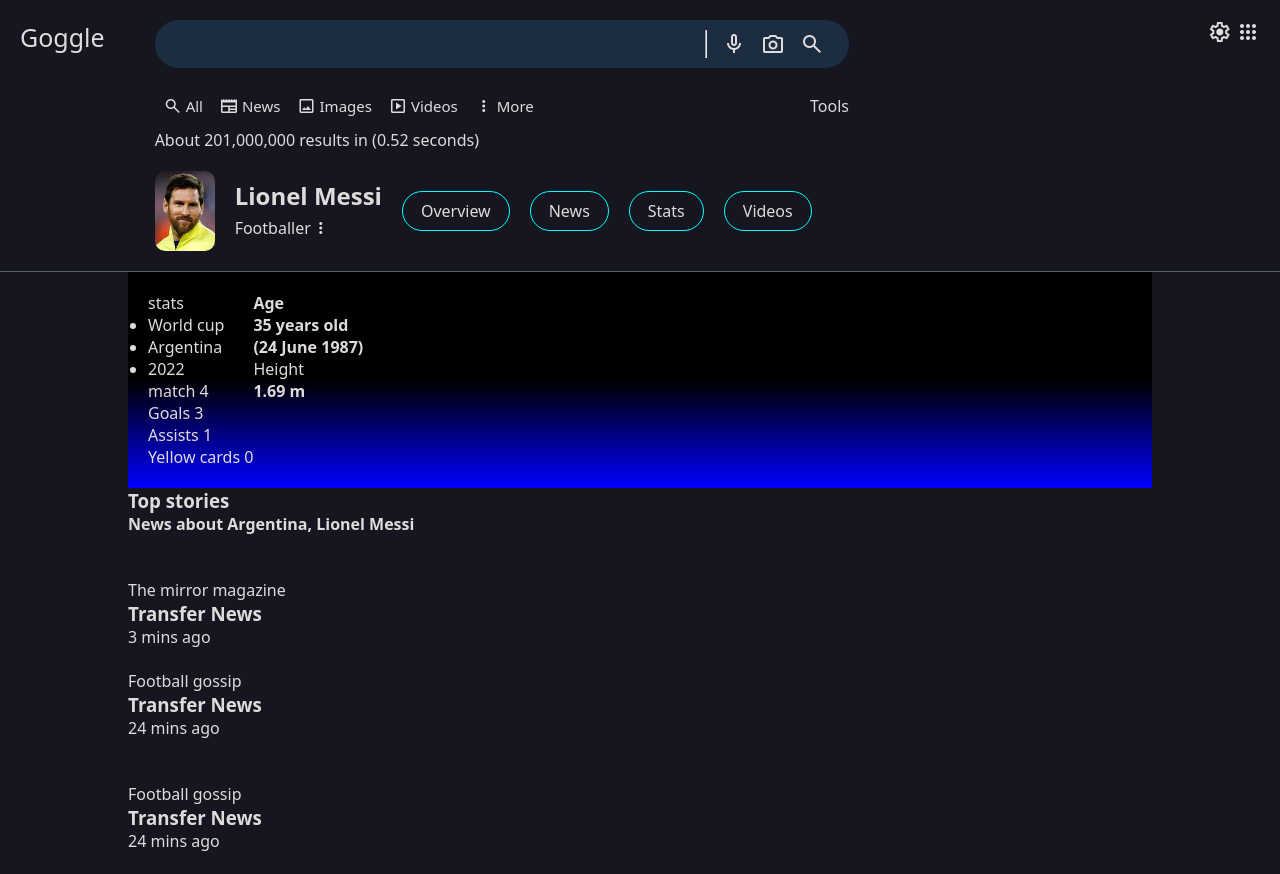
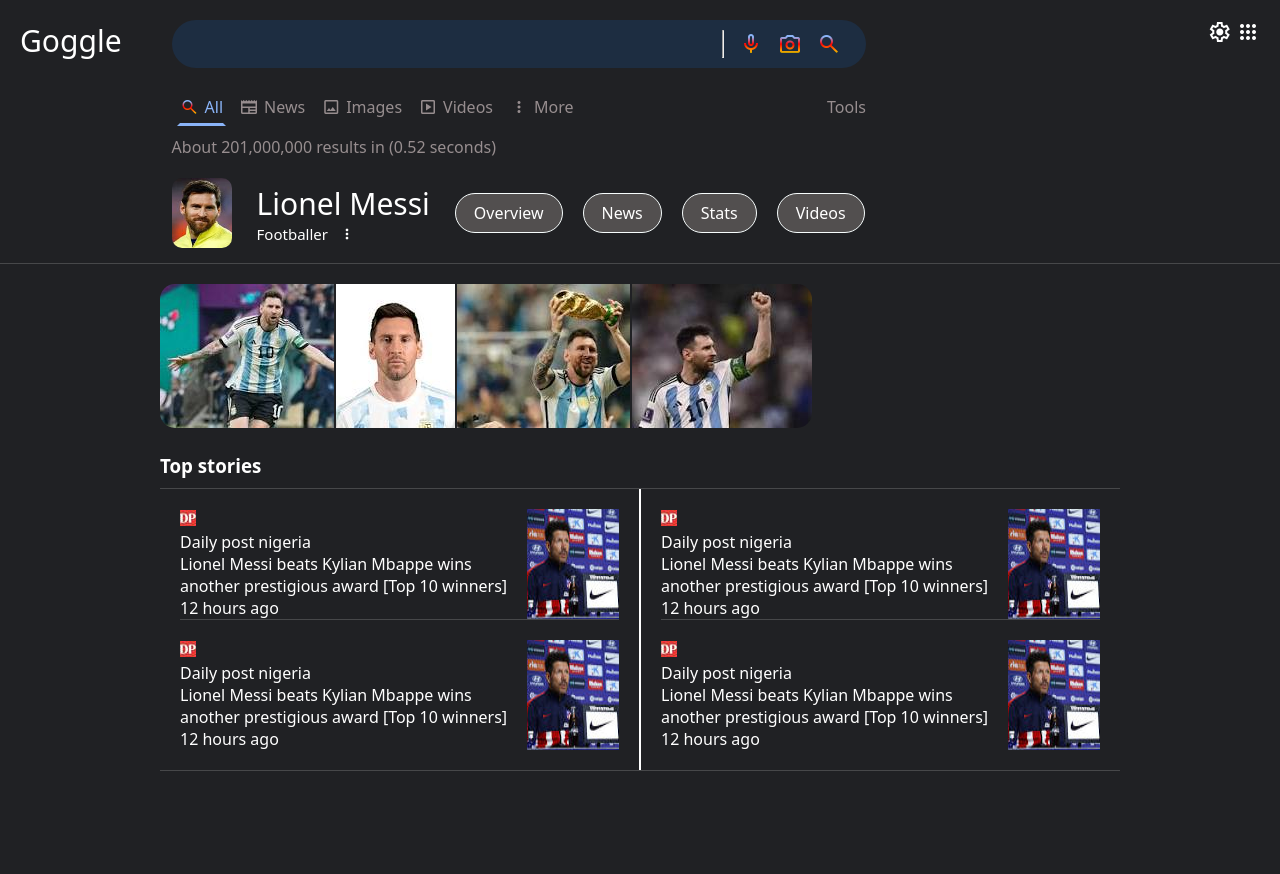
Before and after one commit to Jybium/stutern-google-search, a plain HTML site: page index.html in a window 1280 px wide. After the commit the page ends 800 px from the top, so only its background shows below. Drawn offline with nearby package versions, Linux system fonts and the light colour scheme.

Commit message:
added story section

```diff
--- a/index.html
+++ b/index.html
@@ -32,29 +32,21 @@
           <div class="navigate">
             <div class="option">
               <a href="" class="active"
-                ><span class="material-symbols-outlined"
-                  >search <span class="word">All</span></span
-                ></a
+                ><span class="material-symbols-outlined actives">search</span>
+                All</a
               >
               <a href=""
-                ><span class="material-symbols-outlined"
-                  >newspaper <span class="word">News</span></span
-                >
+                ><span class="material-symbols-outlined">newspaper </span>
+                News
               </a>
               <a href=""
-                ><span class="material-symbols-outlined"
-                  >image <span class="word">Images</span></span
-                ></a
+                ><span class="material-symbols-outlined">image </span>Images</a
               >
               <a href=""
-                ><span class="material-symbols-outlined"
-                  >slideshow <span class="word">Videos</span></span
-                >
+                ><span class="material-symbols-outlined">slideshow </span>Videos
               </a>
               <a href=""
-                ><span class="material-symbols-outlined"
-                  >more_vert<span class="word">More</span></span
-                >
+                ><span class="material-symbols-outlined">more_vert</span>More
               </a>
             </div>
             <div><p>Tools</p></div>
@@ -63,13 +55,11 @@
             <p>About 201,000,000 results in (0.52 seconds)</p>
             <div class="about">
               <img src="messi1.jfif" alt="" />
-              <div>
-                <h2>Lionel Messi</h2>
+              <div class="abouts">
+                <p style="font-size: 30px">Lionel Messi</p>
                 <div class="more-about">
                   <p>Footballer</p>
-                  <div>
-                    <span class="material-symbols-outlined">more_vert</span>
-                  </div>
+                  <span class="material-symbols-outlined">more_vert</span>
                 </div>
               </div>
               <div class="more-abouts more-about">
@@ -86,103 +76,91 @@
       </div>
     </header>
     <main>
-      <section class="info">
-        <div>
-          <div></div>
-          <div></div>
-          <div></div>
-        </div>
-        <div>
-          <div>
-            <p>stats</p>
-            <ul>
-              <li>World cup</li>
-              <li>Argentina</li>
-              <li>2022</li>
-            </ul>
+      <section>
+        <div class="images">
+          <div class="image1">
+            <a href=""><img src="messi2.jfif" alt="" /></a>
           </div>
           <div>
-            <div>match <span>4</span></div>
-            <div>Goals <span>3</span></div>
-            <div>Assists <span>1</span></div>
-            <div>Yellow cards <span>0</span></div>
-          </div>
-        </div>
-        <div>
-          <div>
-            <p><strong>Age</strong></p>
-            <div>
-              <p><strong>35 years old</strong></p>
-              <p><strong>(24 June 1987)</strong></p>
-            </div>
+            <a href=""><img src="messi3.jfif" alt="" /></a>
           </div>
           <div>
-            <p>Height</p>
-            <h4>1.69 m</h4>
+            <a href=""><img src="messi4.jfif" alt="" /></a>
           </div>
-          <div></div>
+          <div class="image2">
+            <a href=""><img src="messi5.jfif" alt="" /></a>
+          </div>
         </div>
       </section>
       <section>
-        <div>
+        <div class="story">
           <h3>Top stories</h3>
-          <p>
-            <strong
-              >News about Argentina, Lionel Messi
-              <span class="material-symbols-outlined"></span
-            ></strong>
-          </p>
-          <div>
-            <div>
-              <div><img src="" alt="" /></div>
-              <div>
+          <div class="new">
+            <!-- first row -->
+            <div class="news-row">
+              <div class="news bor">
                 <div>
-                  <img src="" alt="" />
-                  <p>The mirror magazine</p>
+                  <div>
+                    <img src="daily post.jfif" alt="" />
+                    <p>Daily post nigeria</p>
+                  </div>
+                  <p class="describe">
+                    Lionel Messi beats Kylian Mbappe wins another prestigious
+                    award [Top 10 winners]
+                  </p>
+                  <p>12 hours ago</p>
                 </div>
-                <h3>Transfer News</h3>
-                <p>3 mins ago</p>
+                <img src="messi7.jfif" alt="" />
+              </div>
+              <div class="news">
+                <div>
+                  <div>
+                    <img src="daily post.jfif" alt="" />
+                    <p>Daily post nigeria</p>
+                  </div>
+                  <p class="describe">
+                    Lionel Messi beats Kylian Mbappe wins another prestigious
+                    award [Top 10 winners]
+                  </p>
+                  <p>12 hours ago</p>
+                </div>
+                <img src="messi7.jfif" alt="" />
               </div>
             </div>
-            <div>
-              <div>
+            <hr />
+            <!-- second row -->
+            <div class="news-row">
+              <div class="news bor">
                 <div>
                   <div>
-                    <img src="" alt="" />
-                    <p>Football gossip</p>
+                    <img src="daily post.jfif" alt="" />
+                    <p>Daily post nigeria</p>
                   </div>
-                  <h3>Transfer News</h3>
-                  <p>24 mins ago</p>
+                  <p class="describe">
+                    Lionel Messi beats Kylian Mbappe wins another prestigious
+                    award [Top 10 winners]
+                  </p>
+                  <p>12 hours ago</p>
                 </div>
-                <div>
-                  <img
-                    src="
-                    "
-                    alt=""
-                  />
-                </div>
+                <img src="messi7.jfif" alt="" />
               </div>
-              <div>
+              <div class="news">
                 <div>
                   <div>
-                    <img src="" alt="" />
-                    <p>Football gossip</p>
+                    <img src="daily post.jfif" alt="" />
+                    <p>Daily post nigeria</p>
                   </div>
-                  <h3>Transfer News</h3>
-                  <p>24 mins ago</p>
+                  <p class="describe">
+                    Lionel Messi beats Kylian Mbappe wins another prestigious
+                    award [Top 10 winners]
+                  </p>
+                  <p>12 hours ago</p>
                 </div>
-                <div>
-                  <img
-                    src="
-                    "
-                    alt=""
-                  />
-                </div>
+                <img src="messi7.jfif" alt="" />
               </div>
             </div>
           </div>
         </div>
-        <div></div>
       </section>
     </main>
   </body>
--- a/style.css
+++ b/style.css
@@ -2,12 +2,12 @@
     padding: 0;
     margin: 0;
     box-sizing: border-box;
-    color: rgb(224, 219, 219);
+    color: white;
     font-family: system-ui, -apple-system, BlinkMacSystemFont, 'Segoe UI', Roboto, Oxygen, Ubuntu, Cantarell, 'Open Sans', 'Helvetica Neue', sans-serif;
     text-decoration: none;
 }
 body{
-    background-color: rgb(22, 22, 32);
+    background-color: #202124;
 }
 header, header .input{
     display: flex;
@@ -15,12 +15,12 @@ header, header .input{
 }
 header{
     padding: 20px;
-    padding-bottom: 0;
-    border-bottom: 0.5px solid rgba(240, 255, 255, 0.315);
+    padding-bottom: 0px;
+    border-bottom: 0.9px solid rgba(113, 116, 116, 0.479);
     width: 100%;
 }
 .headers p{
-    font-size: 25px;
+    font-size: 30px;
 }
 .header .input{
     display: flex;
@@ -39,6 +39,9 @@ header{
     align-items: center;
     align-content: center;
     margin-top: 20px;
+}
+.navigate p{
+    color: rgba(238, 221, 221, 0.582);
 }
 .option{
     display: flex;
@@ -85,6 +88,7 @@ input[type="search"]::-webkit-search-cancel-button {
 .input-section{
     width: 80%;
 }
+
 .option span, .input span{
     display: flex;
     flex-direction: row;
@@ -96,7 +100,8 @@ input[type="search"]::-webkit-search-cancel-button {
 }
 .option a{
     display: flex;
-    gap: 30px;
+    gap: 5px;
+    color: rgba(238, 221, 221, 0.582);
     border: 3px solid transparent;
     margin: 5px;
     margin-bottom: 0;
@@ -105,59 +110,106 @@ input[type="search"]::-webkit-search-cancel-button {
 .option span{
     padding-left: 0;
     font-size: 20px;
+    color: rgba(238, 221, 221, 0.582);
 
 }
- .option > a .active, .option a:hover{
-    border-bottom: 3px solid rgb(0, 217, 255);
-    color: aqua;
-    text-decoration-color: aqua;
+ .option a:hover,.option .active{
+    border-bottom: 3px solid #8ab4f8
+    ;
  }
- .option .word{
-    font-size: 15px;
+ .option .active, a .actives{
+    color: #8ab4f8
+    ;
+}
+ .material-symbols-outlined .active, a .actives, .input div span{
+    background: linear-gradient(
+            to bottom, #8ab4f8, #8ab4f8, red,
+             orange, green);
+        -webkit-text-fill-color: transparent;
+        -webkit-background-clip: text;
  }
-
- .abt p{
-    margin: 5px 0px;
+ .abt>p{
+    margin: 10px 0px 5px 0px;
+    color: rgba(238, 221, 221, 0.582);
+ }
+ .abouts p{
+    color: white;
  }
 .about{
     display: flex;
     align-items: center;
-    margin: 20px 0px;
-    gap: 20px;
+    margin: 20px 0px 15px 0px;
+    gap: 25px;
 }
 .about img{
     width: 60px;
-    height: 80px;
+    height: 70px;
     border-radius: 10px;
 }
 .more-about {
     display: flex;
-    align-content: center;
     align-items: center;
 }
+
 .more-about span{
-    font-size: 20px;
-    display: flex;
-    align-self: center;
+    font-size: 18px;
+    margin-left: 10px;
+
 }
-
+.more-about p{
+    font-size: 15px;
+}
 .more-abouts{
     gap: 20px;
 }
 .more-about a{
     padding: 8px 18px;
     display: flex;
-    border: 1px solid aqua;
+    background: rgb(82, 79, 79);
+    border: 1px solid rgb(247, 253, 253);
     border-radius: 20px;
 }
 
  /* THE MAIN PART */
  main{
-    width: calc(100% - 20%);
+    width: calc(100% - 25%);
+    justify-content: right;
     margin: auto;
  }
- .info{
+ .images{
     display: flex;
-    padding: 20px;
-    background-image: linear-gradient(to bottom, black, black, blue);
+    gap: 2px;
+    padding: 20px 0px 20px 0px;
  }
+ .image1 img{
+    border-top-left-radius: 15px;
+    border-bottom-left-radius: 15px;
+ }
+ .image2 img{
+    border-top-right-radius: 15px;
+    border-bottom-right-radius: 15px;
+ }
+ .news{
+    display: flex;
+    justify-content: space-between;
+ }
+ .new{
+    display: flex;
+    border-top: 0.8px solid rgba(113, 116, 116, 0.479);
+    border-bottom: 0.8px solid rgba(113, 116, 116, 0.479);
+    margin: 10px 0px;
+ }
+ .new hr{
+    /* height: 90%; */
+    border: 0.3px solid white;
+ }
+ .news{
+    margin: 20px;
+    /* border-bottom: 0.8px solid rgba(113, 116, 116, 0.479); */
+ }
+ .bor{
+    border-bottom: 0.8px solid rgba(113, 116, 116, 0.479);
+ }
+ .news-roll{
+    border-left: 20px solid rgba(113, 116, 116, 0.479);
+ }
```
Also changed, not shown: daily post.jfif (added), messi2.jfif (added), messi3.jfif (added), messi4.jfif (added), messi5.jfif (added), messi6.jfif (added), messi7.jfif (added), messi8.jfif (added).
